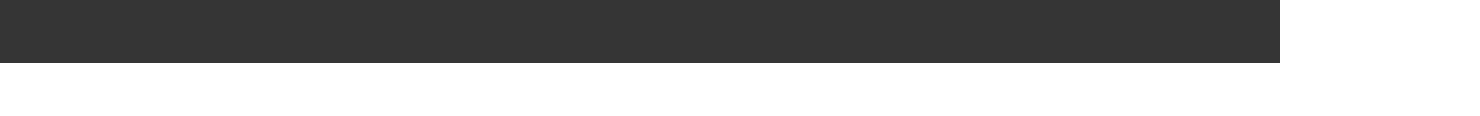
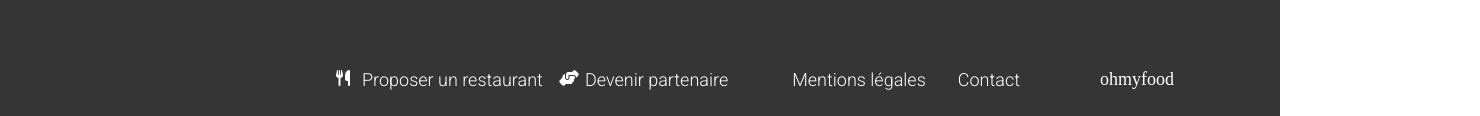
Before and after one commit to PowaaX/ohmyfoodOC, a plain HTML site: page pages/a-la-francaise.html in a window 1280 px wide. Shown: the part 1886-2002 px from the top of the page, 1480 px wide, since content can reach past the window. Drawn offline with Linux system fonts and the light colour scheme; a web font is replaced by a local one.

Commit message:
fix footer

```diff
--- a/styles/components/_menu-settings.scss
+++ b/styles/components/_menu-settings.scss
@@ -238,12 +238,15 @@
             padding-right: 1.5rem;
         }
     }
-    .container {
-        width: 175rem;
-    }
+
     .submenus {
         width: 50%;
         margin: auto;
     }
 
+    .menu {
+        width: 65.9375rem;
+
+    }
+
 }
--- a/styles/layout/_footer.scss
+++ b/styles/layout/_footer.scss
@@ -49,7 +49,8 @@ strong {
 
     footer {
         padding-top: 2rem;
-        height: 4.125rem;
+
+
 
     }
 
@@ -65,6 +66,7 @@ strong {
         display: flex;
         flex-direction: row-reverse;
         align-items: center;
+        padding-right: 6rem;
     }
 
     .footer__list {
```
Also changed, not shown: src/styles/css/base.css, 1 other file.
